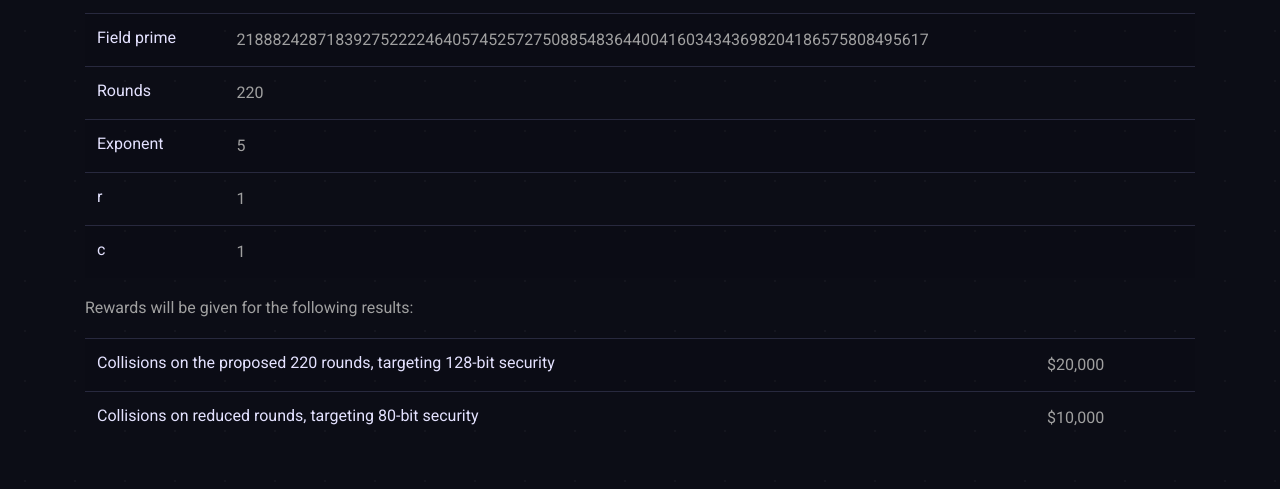
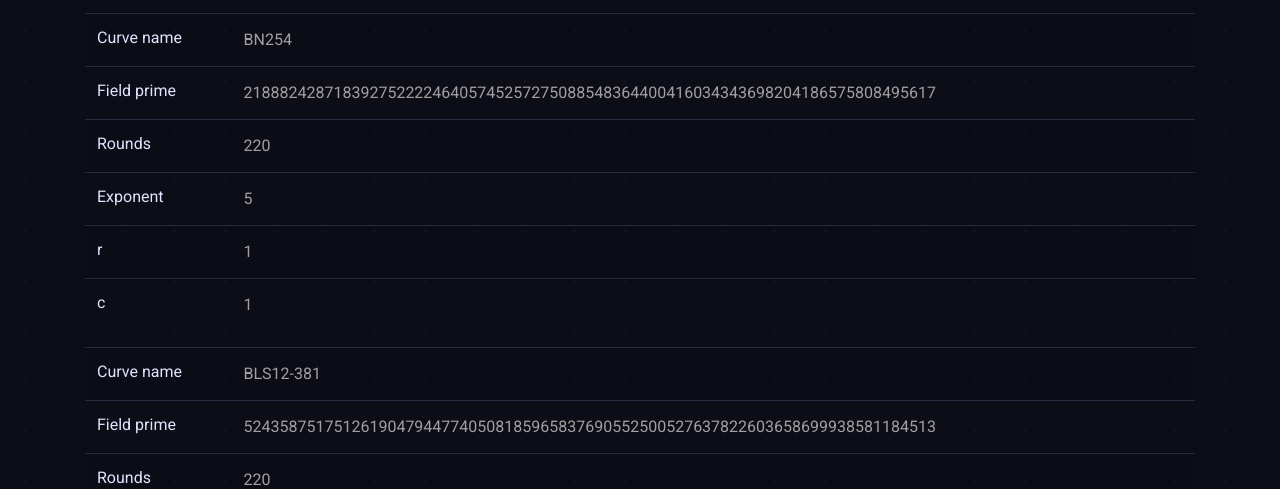
Before and after one commit to kobigurk/mimc_challenge, a plain HTML site: page index.html in a window 1280 px wide. Shown: the part 294-783 px from the top of the page. Drawn offline with nearby package versions, Linux system fonts and the light colour scheme; a web font is replaced by a local one.

Commit message:
correct links, adds filecoin, adds concrete number of rounds for 80-bit security

```diff
--- a/index.html
+++ b/index.html
@@ -29,8 +29,41 @@
           <table class="table table-hover table-striped ht-tm-element">
             <tbody>
               <tr>
+                <td>Curve name</td>
+                <td class="text-grey text-spacey">BN254</td>
+              </tr>
+              <tr>
                 <td>Field prime</td>
                 <td class="text-grey text-spacey">21888242871839275222246405745257275088548364400416034343698204186575808495617</td>
+              </tr>
+              <tr>
+                <td>Rounds</td>
+                <td class="text-grey text-spacey">220</td>
+              </tr>
+              <tr>
+                <td>Exponent</td>
+                <td class="text-grey text-spacey">5</td>
+              </tr>
+              <tr>
+                <td>r</td>
+                <td class="text-grey text-spacey">1</td>
+              </tr>
+              <tr>
+                <td>c</td>
+                <td class="text-grey text-spacey">1</td>
+              </tr>
+            </tbody>
+          </table>
+
+          <table class="table table-hover table-striped ht-tm-element">
+            <tbody>
+              <tr>
+                <td>Curve name</td>
+                <td class="text-grey text-spacey">BLS12-381</td>
+              </tr>
+              <tr>
+                <td>Field prime</td>
+                <td class="text-grey text-spacey">52435875175126190479447740508185965837690552500527637822603658699938581184513</td>
               </tr>
               <tr>
                 <td>Rounds</td>
@@ -57,27 +90,31 @@
           <table class="table table-hover table-striped ht-tm-element">
             <tbody>
               <tr>
-                <td>Collisions on the proposed 220 rounds, targeting 128-bit security</td>
+                <td>Collisions on the proposed 220 rounds, on either of the curves, targeting 128-bit security</td>
                 <td class="text-grey text-spacey">$20,000</td>
               </tr>
               <tr>
-                <td>Collisions on reduced rounds, targeting 80-bit security</td>
+                <td>Collisions on >=138 rounds, on either of the curves, targeting 80-bit security</td>
                 <td class="text-grey text-spacey">$10,000</td>
               </tr>
             </tbody>
           </table>
           <h2 class="display-3 mt-5">Reference code</h2>
           <p class="mt-1 text-grey text-spacey">
-          Reference code for MiMCSponge exists in the <a href="https://github.com/iden3/circomlib/blob/master/src/mimcsponge.js">circomlib</a> code base, where the constants for the hash are generated using <a href="https://github.com/iden3/circomlib/blob/master/src/mimcsponge_printconstants.js" target="_blank">this code</a>. Participants are also encouraged to examine the <a href="https://github.com/iden3/circomlib/blob/master/circuits/mimcsponge.circom" target="_blank">MiMCSponge circuit code</a> and the <a href="https://github.com/iden3/circomlib/blob/master/src/mimcsponge_gencontract.js" target="_blank">MiMCSponge EVM bytecode</a>. Rewards for significant bugs in these may also be offered.
+          Reference code for MiMCSponge on BN254 exists in the <a href="https://github.com/iden3/circomlib/blob/master/src/mimcsponge.js">circomlib</a> code base, where the constants for the hash are generated using <a href="https://github.com/iden3/circomlib/blob/master/src/mimcsponge_printconstants.js" target="_blank">this code</a>. Participants are also encouraged to examine the <a href="https://github.com/iden3/circomlib/blob/master/circuits/mimcsponge.circom" target="_blank">MiMCSponge circuit code</a>, the <a href="https://github.com/iden3/circomlib/blob/master/src/mimcsponge_gencontract.js" target="_blank">MiMC-Feistel EVM bytecode</a> and the <a href="https://github.com/kobigurk/semaphore/blob/master/semaphorejs/contracts/MerkleTreeLib.sol#L66" target="_blank">MiMCSponge Solidity code</a>. Rewards for significant bugs in these may also be offered.
           </p>
 
           <h2 class="display-3 mt-5">Submissions</h2>
           <p class="mt-1 text-grey text-spacey">
-          Submissions should be sent to <a href="mailto:mimcchallenge@ethereum.org">mimcchallenge@ethereum.org</a> by February 1st 2020, and rewards will be given in USD, ETH or DAI. Submissions can not be anonymous.
+          Submissions should be sent to <a href="mailto:mimcchallenge@ethereum.org">mimcchallenge@ethereum.org</a>, and rewards will be given in USD, ETH or DAI. Submissions can not be anonymous.
           </p>
           <h2 class="display-3 mt-5">Introduction</h2>
           <p class="mt-1 text-grey text-spacey">
-          Ethereum added support for BN254, a pairing-friendly elliptic-curve, in the <a href="https://github.com/ethereum/EIPs/pull/213">Byzantium hard-fork</a>, making it possible to verify SNARKs in a smart contract. Many applications use hashes both inside SNARKs and in smart contract, calling for a hash function that is efficient in both cases.
+          Ethereum added support for BN254, a pairing-friendly elliptic-curve, in the <a href="https://github.com/ethereum/EIPs/pull/213">Byzantium hard-fork</a>, making it possible to verify SNARKs in a smart contract. Many applications use hashes both inside SNARKs and in smart contracts, calling for a hash function that is efficient in both cases.
+          </p>
+
+          <p class="mt-1 text-grey text-spacey">
+          Protocol Labs are using BLS12-381, a pairing-friendly elliptic-curve introduced by the ECC team.
           </p>
 
           <p class="mt-1 text-grey text-spacey">
```
